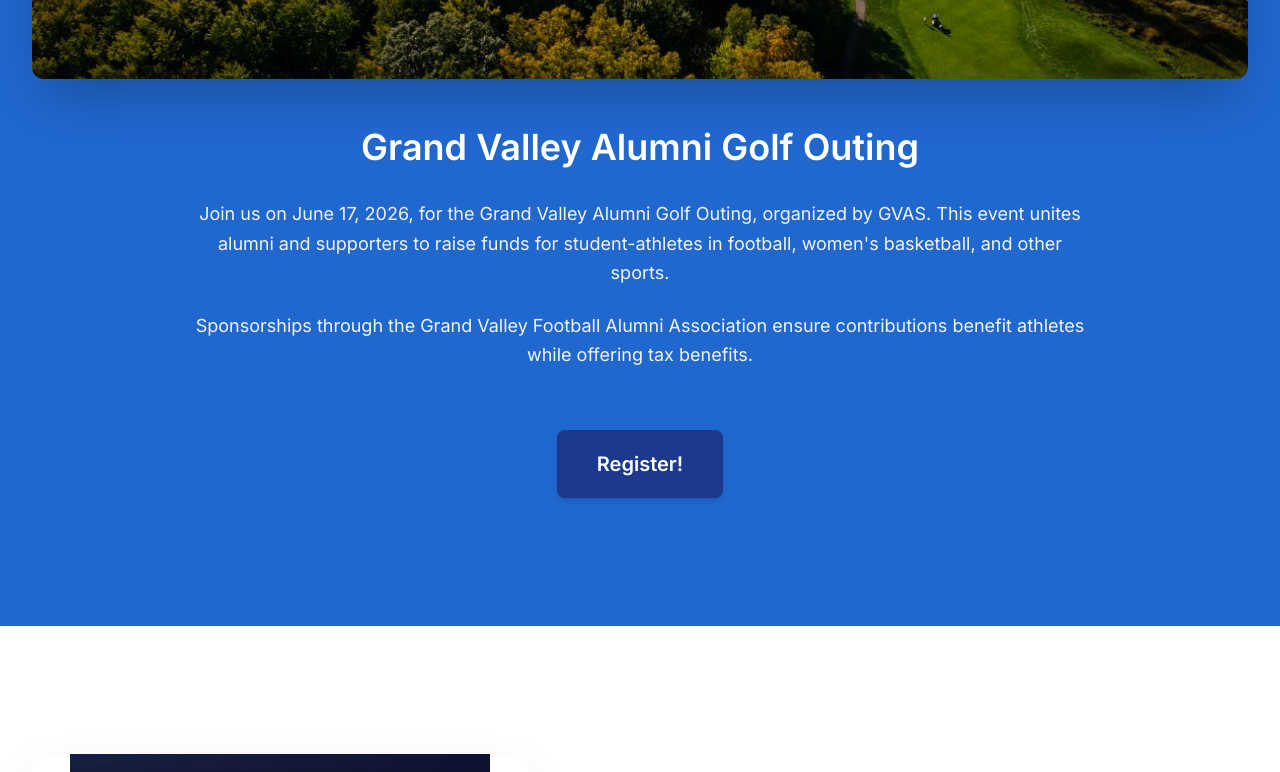
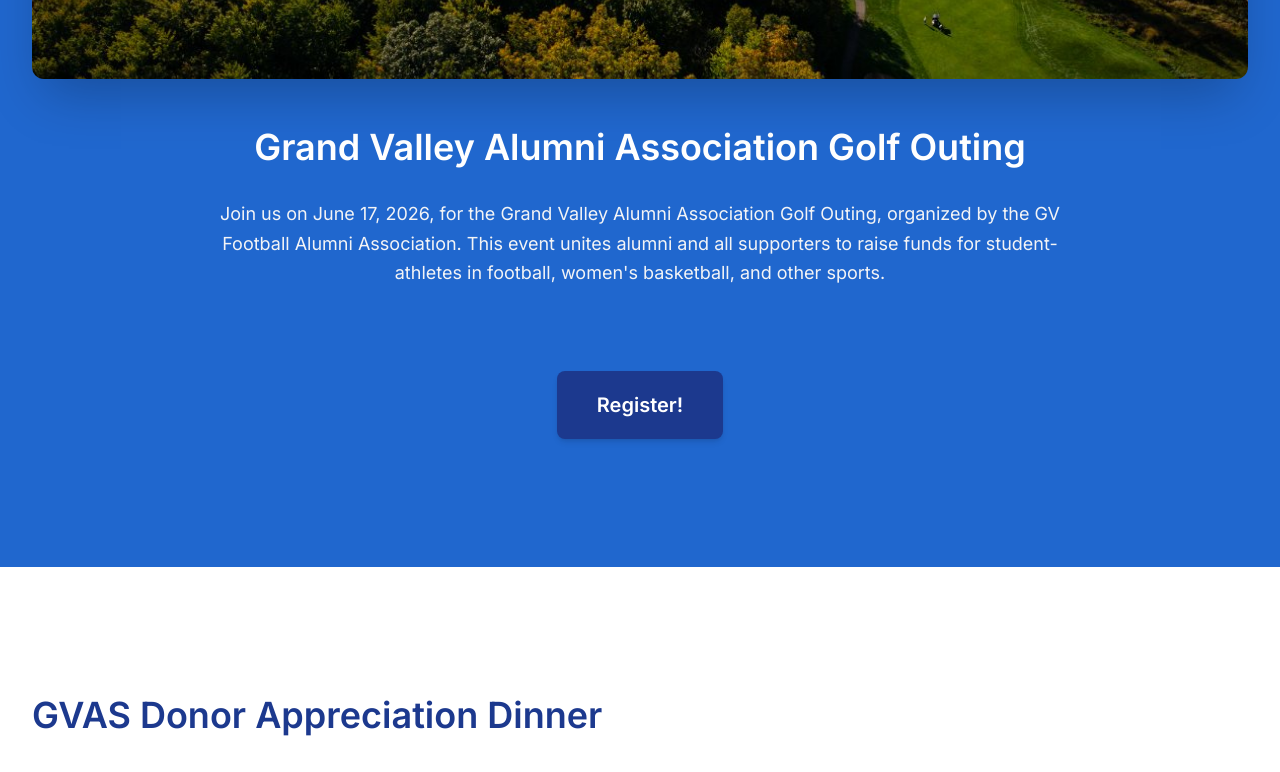
Before and after one commit to VincenzoMeschi/gvas, a Next.js app: page /events in a window 1280 px wide. Shown: the part 820-1592 px from the top of the page. Built offline with nearby package versions, Linux system fonts and the light colour scheme.

Commit message:
Revise Grand Valley Alumni Golf Outing details
Updated event details for the Grand Valley Alumni Golf Outing and modified the associated text.

```diff
--- a/src/app/events/page.tsx
+++ b/src/app/events/page.tsx
@@ -102,18 +102,13 @@
 						/>
 					</div>
 					<h2 className="text-4xl font-semibold mb-8 text-white">
-						Grand Valley Alumni Golf Outing
+						Grand Valley Alumni Association Golf Outing
 					</h2>
 					<p className="text-gray-100 mb-6 max-w-4xl mx-auto leading-relaxed text-lg">
-						Join us on June 17, 2026, for the Grand Valley Alumni
-						Golf Outing, organized by GVAS. This event unites alumni
-						and supporters to raise funds for student-athletes in
+						Join us on June 17, 2026, for the Grand Valley Alumni Association
+						Golf Outing, organized by the GV Football Alumni Association. This event unites alumni
+						and all supporters to raise funds for student-athletes in
 						football, women&apos;s basketball, and other sports.
-					</p>
-					<p className="text-gray-100 max-w-4xl mx-auto leading-relaxed text-lg">
-						Sponsorships through the Grand Valley Football Alumni
-						Association ensure contributions benefit athletes while
-						offering tax benefits.
 					</p>
 					<button className="w-full h-full flex justify-center pt-15">
 						<a
@@ -128,14 +123,14 @@
 			{/* Donor Appreciation Dinner */}
 			<section className="py-32 bg-white">
 				<div className="container mx-auto px-8 text-center md:text-left flex flex-col md:flex-row items-center gap-12">
-					<div className="w-full h-[35rem] relative rounded-xl shadow-2xl">
+					{/* <div className="w-full h-[35rem] relative rounded-xl shadow-2xl">
 						<Image
 							src="/dinner_brochure.jpg"
 							alt="Dinner graphic"
 							fill
 							className="object-contain"
 						/>
-					</div>
+					</div> */}
 					<div className="max-w-2xl">
 						<h2 className="text-4xl font-semibold mb-8 text-blue-900">
 							GVAS Donor Appreciation Dinner
```
